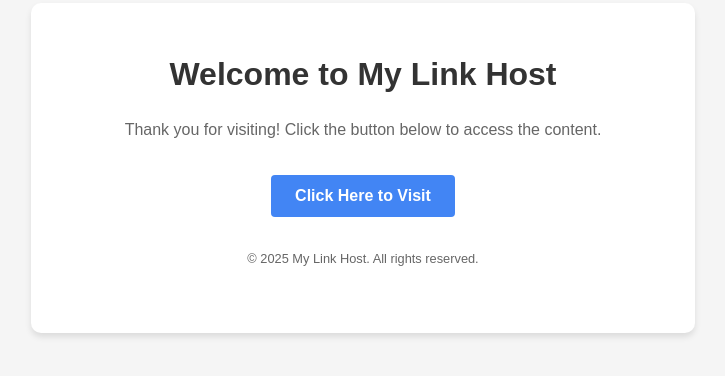
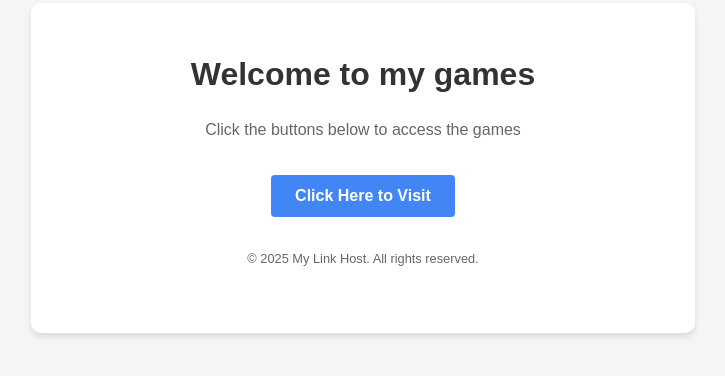
Before and after one commit to marcoroscioli/github-sucks, a plain HTML site: page index.html in a window 1280 px wide. Shown: the part 232-608 px from the top of the page, without its empty margins (277-1002 px from the left). Drawn offline with Linux system fonts and the light colour scheme.

Commit message:
Update index.html

```diff
--- a/index.html
+++ b/index.html
@@ -55,11 +55,11 @@
 </head>
 <body>
     <div class="container">
-        <h1>Welcome to My Link Host</h1>
-        <p>Thank you for visiting! Click the button below to access the content.</p>
+        <h1>Welcome to my games</h1>
+        <p>Click the buttons below to access the games</p>
 
         <!-- Replace the URL in the href attribute with your desired link -->
-        <a href="https://example.com" class="button">Click Here to Visit</a>
+        <a href="https://marcoroscioli.github.io/division/" class="button">Click Here to Visit</a>
 
         <footer>
             <p>© 2025 My Link Host. All rights reserved.</p>
```
